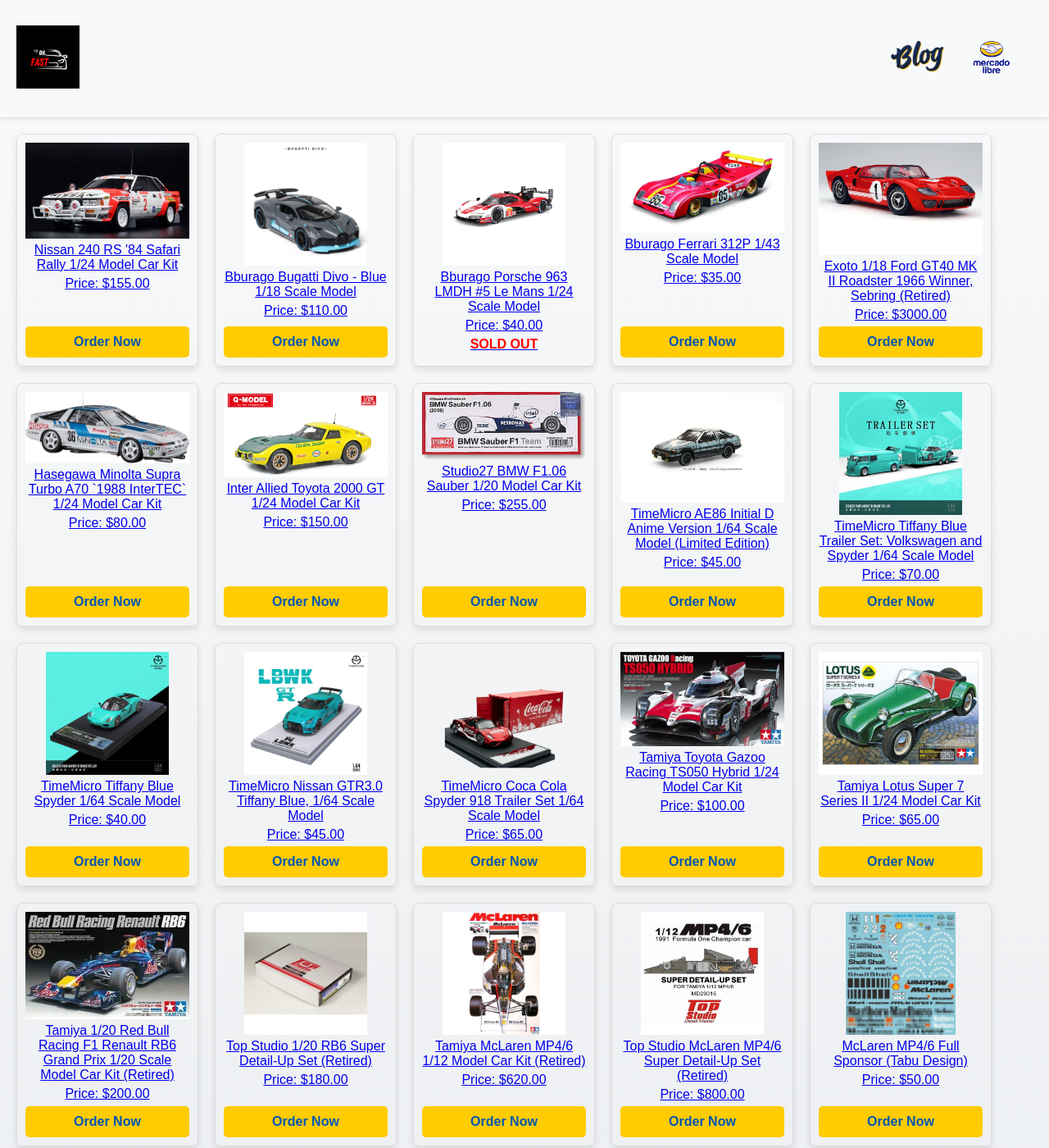
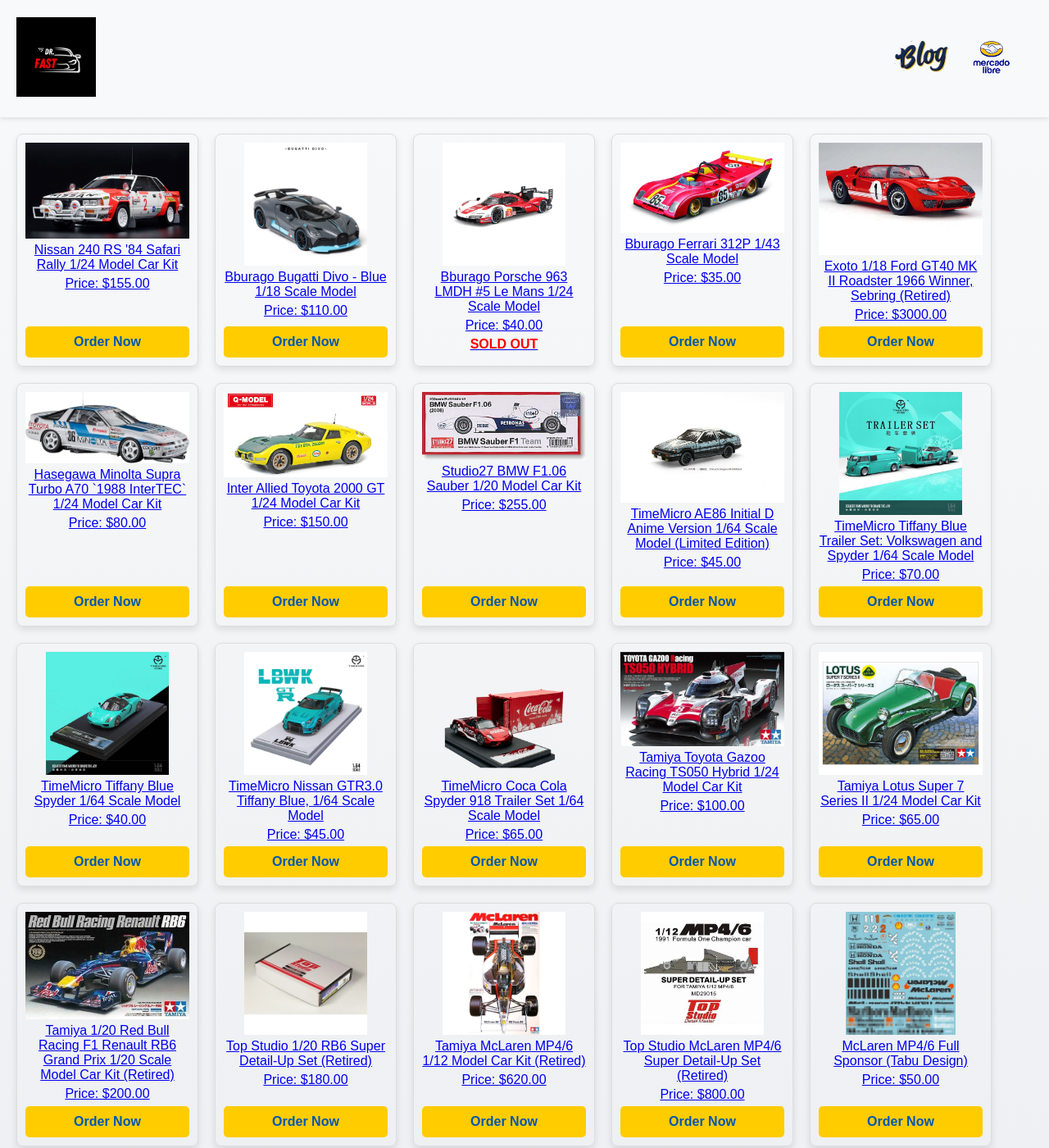
Before and after one commit to drfastfinds/drfastfinds-site, a Jekyll site: the page built from index.markdown, in a window 1280 px wide and 1400 px high. Shown: the whole window at 82% size. Built offline with Jekyll 4.4.1, drawn with Linux system fonts in a browser that asks for light colours.

Commit message:
Update default.html

```diff
--- a/_layouts/default.html
+++ b/_layouts/default.html
@@ -23,7 +23,7 @@
 
         /* Style the Dr. Fast Finds logo and ensure it's in the top-left corner */
         header img {
-            max-width: 77px;
+            max-width: 97px;
             height: auto;
             margin: 10px; /* Adds a little padding around the logo */
         }
@@ -121,7 +121,7 @@
         </a>
 <nav>
     <a href="{{ site.baseurl }}/blog.html">
-        <img src="{{ site.baseurl }}/assets/images/blg.png" alt="Blog" class="blog-logo" style="max-width: 100px; height: auto; margin-right: -20px;"> <!-- Adjust spacing here -->
+        <img src="{{ site.baseurl }}/assets/images/blg.png" alt="Blog" class="blog-logo" style="max-width: 100px; height: auto; margin-right: -25px;"> <!-- Adjust spacing here -->
     </a>
     <a href="https://drfastfinds.mercadoshops.com.mx" target="_blank">
         <img src="{{ site.baseurl }}/assets/images/mercadologopng.png" alt="Mercado Libre" class="mercado-logo" style="max-width: 100px; height: auto;">
```
